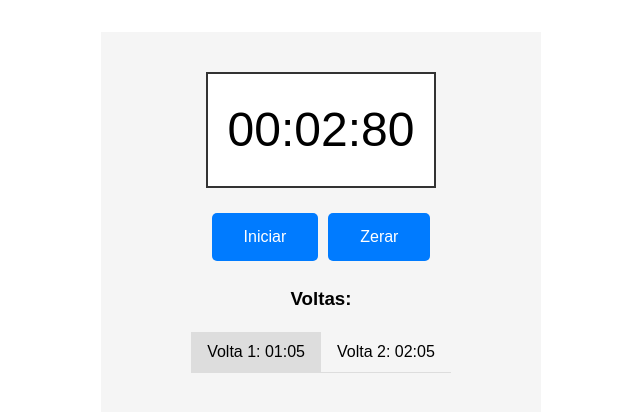
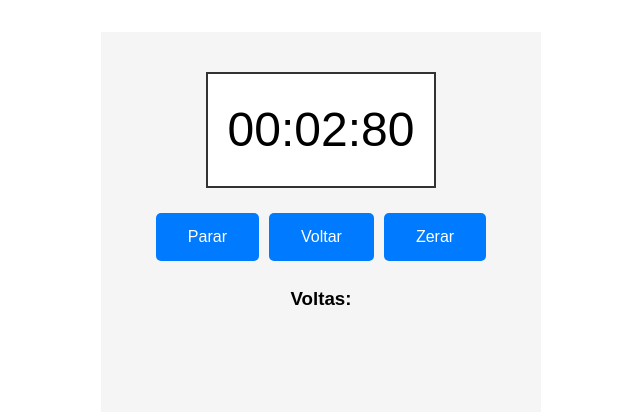
Before and after one commit to IagoMarques/Cronometro, a React (Vite) app: page / in a window 1280 px wide. Both pictures are taken after a click on the button "Iniciar". Shown: the top 412 px of the page, without its empty margins (319-959 px from the left). Built offline with nearby package versions, Linux system fonts and the light colour scheme.

Commit message:
cronometro finalizado

```diff
--- a/src/assets/components/LapList.jsx
+++ b/src/assets/components/LapList.jsx
@@ -1,12 +1,15 @@
 import React from "react";
 
-const LapList = () => {
+const LapList = ({ laps }) => {
   return (
     <div className="timer-laps">
       <h3>Voltas:</h3>
       <ul>
-        <li>Volta 1: 01:05</li>
-        <li>Volta 2: 02:05</li>
+        {laps.map((lap, index) => (
+          <li key={index}>
+            Volta {index + 1}: {lap}
+          </li>
+        ))}
       </ul>
     </div>
   );
--- a/src/assets/components/Timer.jsx
+++ b/src/assets/components/Timer.jsx
@@ -29,6 +29,16 @@ const Timer = () => {
     return interval;
   };
 
+  const resetTimer = () => {
+    setMilliseconds(0);
+    setTimerOn(false);
+    setLaps([]);
+  };
+
+  const addLap = () => {
+    setLaps([...laps, formatTime()]);
+  };
+
   useEffect(() => {
     let interval = null;
 
@@ -45,10 +55,13 @@ const Timer = () => {
     <div className="timer-container">
       <TimerDisplay time={formatTime()} />
       <TimerControls
+        timerOn={timerOn}
         onStart={() => setTimerOn(true)}
         onStop={() => setTimerOn(false)}
+        onReset={resetTimer}
+        onLap={addLap}
       />
-      <LapList />
+      <LapList laps={laps} />
     </div>
   );
 };
--- a/src/assets/components/TimerControls.jsx
+++ b/src/assets/components/TimerControls.jsx
@@ -1,12 +1,12 @@
 import React from "react";
 
-const TimerControls = ({ timerOn, onStart, onStop }) => {
+const TimerControls = ({ timerOn, onStart, onStop, onReset, onLap }) => {
   return (
     <div className="timer-controls">
       {!timerOn && <button onClick={onStart}>Iniciar</button>}
       {timerOn && <button onClick={onStop}>Parar</button>}
-      {timerOn && <button onClick={onStart}>Voltar</button>}
-      <button onClick={onStop}>Zerar</button>
+      {timerOn && <button onClick={onLap}>Voltar</button>}
+      <button onClick={onReset}>Zerar</button>
     </div>
   );
 };
```
